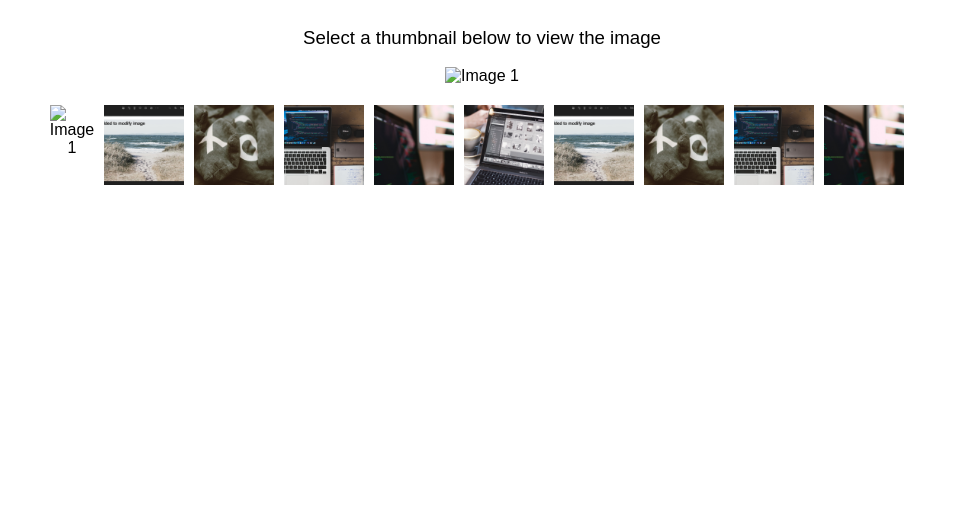
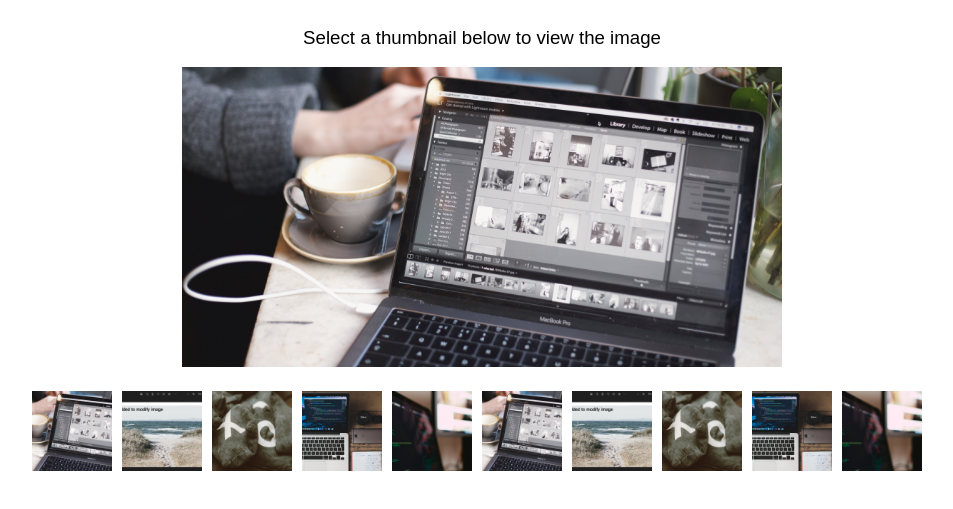
Before and after one commit to ApurvKulkarni05/CodeAlpha_Image_Gallary, a plain HTML site: page index.html in a window 1280 px wide. Shown: the part 75-584 px from the top of the page, without its empty margins (158-1111 px from the left). Drawn offline with Linux system fonts and the light colour scheme; files whose address does not match are found by name.

Commit message:
images location updated

```diff
--- a/index.html
+++ b/index.html
@@ -9,7 +9,7 @@
       <h2>Image Gallery</h2>
       <p>Select a thumbnail below to view the image</p>
 	  <div id="image-gallery">
-	    <img id="current-image" src="images/image1.jpg" alt="Image 1">
+	    <img id="current-image" src="image1.jpg" alt="Image 1">
 		<div id="image-thumbs"></div>
       </div>
     </div>
--- a/script.js
+++ b/script.js
@@ -3,7 +3,7 @@ var currentImage = document.getElementById("current-image");
 
 for (var i = 1; i <= 10; i++) {
   var thumb = document.createElement("img");
-  thumb.src = "images/image" + i + ".jpg";
+  thumb.src = "image" + i + ".jpg";
   thumb.alt = "Image " + i;
   thumb.classList.add("thumb");
   imageThumbs.appendChild(thumb);
```
